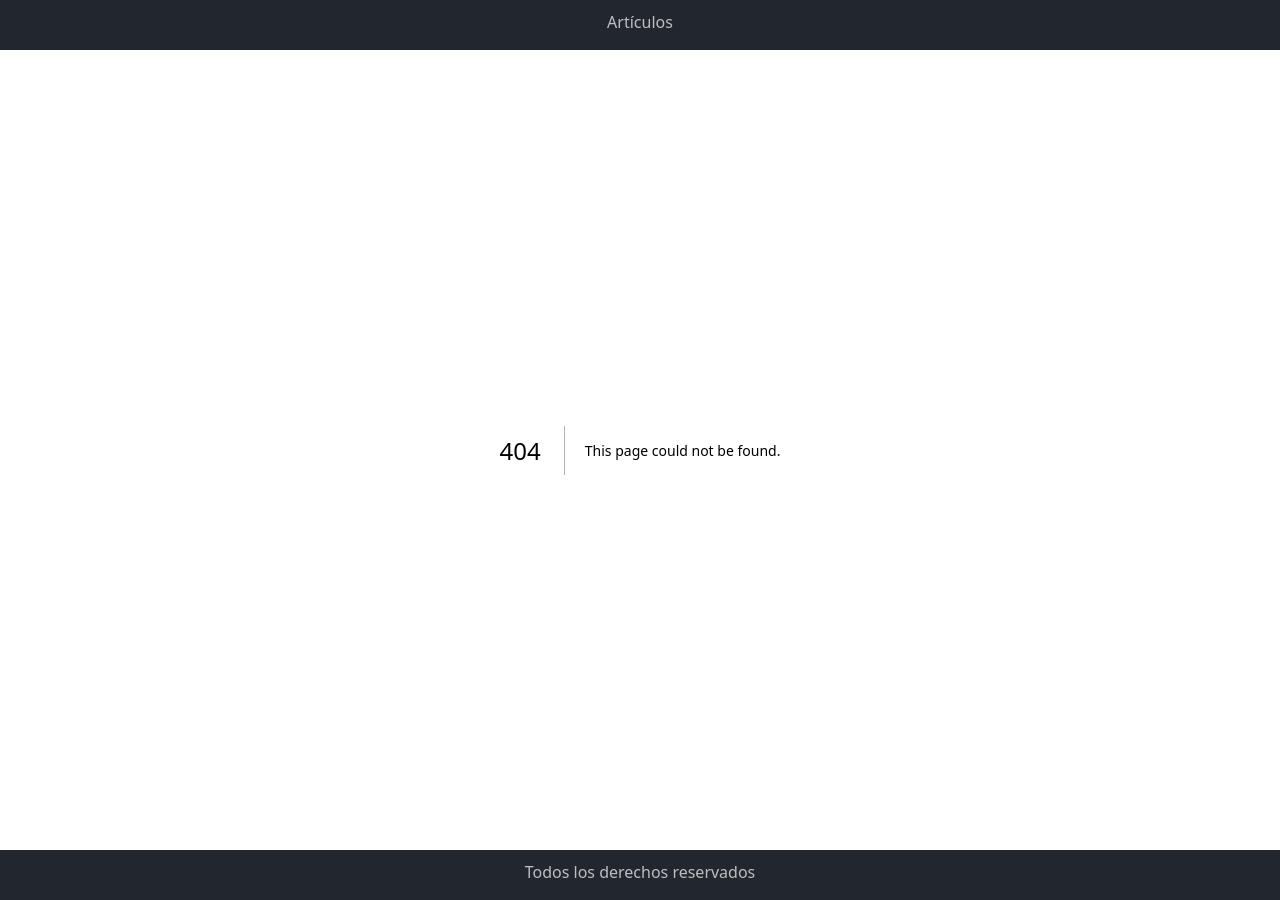
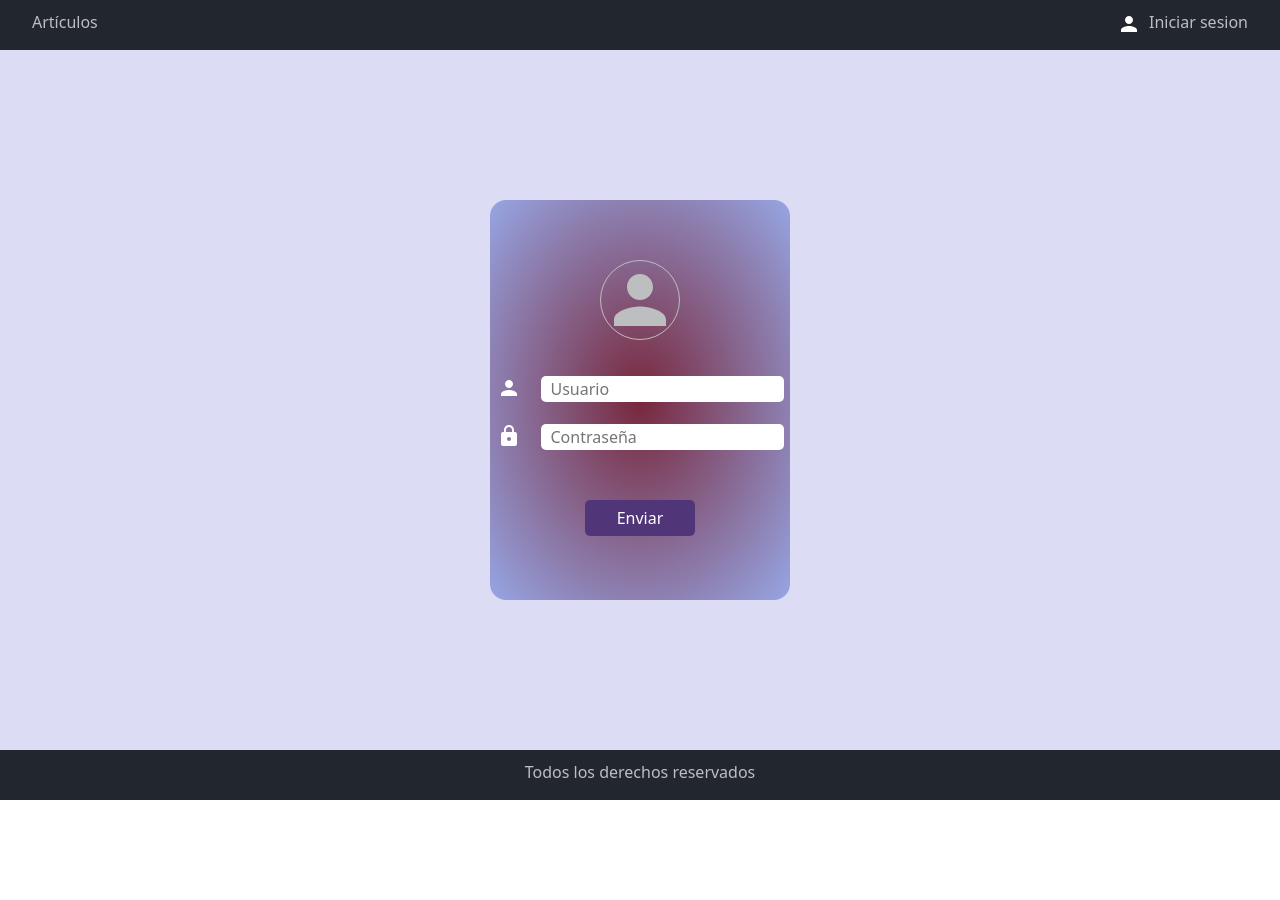
Before and after one commit to lilifernandez91/write-news-next-js, a Next.js app in the folder blog/: page /login in a window 1280 px wide. Before the commit this address had no page. After the commit the page ends 800 px from the top, so only its background shows below. Built offline with nearby package versions, Linux system fonts and the light colour scheme.

Commit message:
add login page

```diff
--- a/blog/components/HeadComponent/index.js
+++ b/blog/components/HeadComponent/index.js
@@ -6,18 +6,21 @@ const descriptions = {
     [Pages.CREATE_ARTICLE]: 'Para crear un artículo, rellena los campos y pulsa el botón de crear',
     [Pages.EDIT_ARTICLE]: 'Para editar un artículo, rellena los campos y pulsa el botón de editar',
     [Pages.LIST_ARTICLES]: 'Listado de artículos',
+    [Pages.LOGIN]: 'Para iniciar sesión, rellena los campos y pulsa el botón de enviar',
 };
 
 const titles = {
     [Pages.CREATE_ARTICLE]: 'Crear artículo',
     [Pages.EDIT_ARTICLE]: 'Editar artículo',
     [Pages.LIST_ARTICLES]: 'Listar artículos',
+    [Pages.LOGIN]: 'Iniciar sesión',
 };
 
 const urls = {
     [Pages.CREATE_ARTICLE]: '/create-article',
     [Pages.EDIT_ARTICLE]: '/create-article',
     [Pages.LIST_ARTICLES]: '/',
+    [Pages.LOGIN]: '/login',
 };
 const images = {
     [Pages.CREATE_ARTICLE]: `articles/news.jpg`,
--- a/blog/components/Header/index.js
+++ b/blog/components/Header/index.js
@@ -1,3 +1,4 @@
+import PersonIcon from '@mui/icons-material/Person';
 import Link from 'next/link';
 import { useEffect, useState } from 'react';
 import HamburguerMenu from '../HamburguerMenu';
@@ -28,6 +29,11 @@ const Header = () => {
                         <li className='list-header'>
                             <Link href="/" className='link'>Artículos</Link>
                         </li>
+                        <li className='list-header'>
+                        <PersonIcon className='person-icon-login'/>
+                            <Link href="/login" className='link'>Iniciar sesion
+                            </Link>
+                        </li>
                     </ul>
                 </nav>
             ) : (
--- a/blog/constants/pages.js
+++ b/blog/constants/pages.js
@@ -2,4 +2,5 @@ export const Pages = {
     CREATE_ARTICLE: 'CREATE_ARTICLE',
     EDIT_ARTICLE: 'EDIT_ARTICLE',
     LIST_ARTICLES: 'LIST_ARTICLES',
+    LOGIN: 'LOGIN',
 }
--- a/blog/constants/routes-constants.js
+++ b/blog/constants/routes-constants.js
@@ -2,4 +2,5 @@ export const ROUTES_CONSTANTS = {
     CREATE_ARTICLE: '/create-article',
     EDIT_ARTICLE: '/edit-article',
     ARTICLES: '/',
+    LOGIN: '/login',
 }
--- /dev/null
+++ b/blog/pages/login/index.js
@@ -0,0 +1,25 @@
+import PersonIcon from '@mui/icons-material/Person';
+import LockIcon from '@mui/icons-material/Lock';
+
+const LoginPage = () => {
+    return (
+        <div className='login-all-container'>
+            <div className="container login-container">
+            <PersonIcon className='icon-login'/>
+            <form action="/login" method="post" className='form-login'>
+                <div className='data-login'>
+                <PersonIcon />
+                <input type="" placeholder='Usuario' className='input-login'></input>
+                </div>
+                <div className='data-login'>
+                <LockIcon />
+                <input type="password" placeholder='Contraseña' className='input-login'></input>
+                </div>
+                 <button type="submit" className='btn-login'>Enviar</button>
+            </form>
+        </div>
+        </div>
+    );
+}
+
+export default LoginPage;
--- a/blog/styles/base.scss
+++ b/blog/styles/base.scss
@@ -8,4 +8,5 @@
 @import './article/article.scss';
 @import './editor/editor.scss';
 @import './errors/errors.scss';
+@import './login/login.scss';
 @import './footer/footer.scss';
--- a/blog/styles/header/header.scss
+++ b/blog/styles/header/header.scss
@@ -3,12 +3,18 @@
     height: 50px;
 
     .list-container{
-      @include position_header;
+      display: flex;
+      justify-content: space-between;
       padding-top: 10px;
 
       .list-header{
         list-style: none;
         margin-right: 32px;
+
+        .person-icon-login{
+          color: $white-color;
+          margin-right: 8px;
+        }
 
         .link{
           color: $primary-color;
--- /dev/null
+++ b/blog/styles/login/login.scss
@@ -0,0 +1,54 @@
+.login-all-container{
+    min-height: calc(100vh - 100px);
+    display: flex;
+    justify-content: center;
+    align-items: center;
+    background-color: #dcdcf4;
+
+    .login-container{
+        display: flex;
+        flex-direction: column;
+        align-items: center;
+        width: 300px;
+        height: 400px;
+        border-radius: 16px;
+        background-image: radial-gradient(#78273B,#96A6E4);
+
+        .icon-login{
+            font-size: 80px;
+            border: 1px solid $primary-color;
+            border-radius: 50%;
+            margin-top: 60px;
+            margin-bottom: 24px;
+            color: $primary-color;
+        }
+
+        .form-login{
+            @include position_header;
+
+            .data-login{
+                display: flex;
+                color: $white-color;
+                margin-top: 12px;
+                margin-bottom: 10px;
+
+                .input-login {
+                    border-radius: 5px;
+                    border: none;
+                    margin-left: 20px;
+                    padding-left: 10px;
+                }
+            }
+
+            .btn-login{
+                margin-top: 40px;
+                width: 110px;
+                height: 36px;
+                border-radius: 5px;
+                background-color: #503578;
+                color: $white-color;
+                border: none;
+            }
+        }
+    }
+}
--- a/blog/styles/mixins.scss
+++ b/blog/styles/mixins.scss
@@ -1,6 +1,6 @@
 @mixin position_header {
     display: flex;
-    flex-direction: row;
+    flex-direction: column;
     justify-content: center;
     align-items: center;
 }
```
